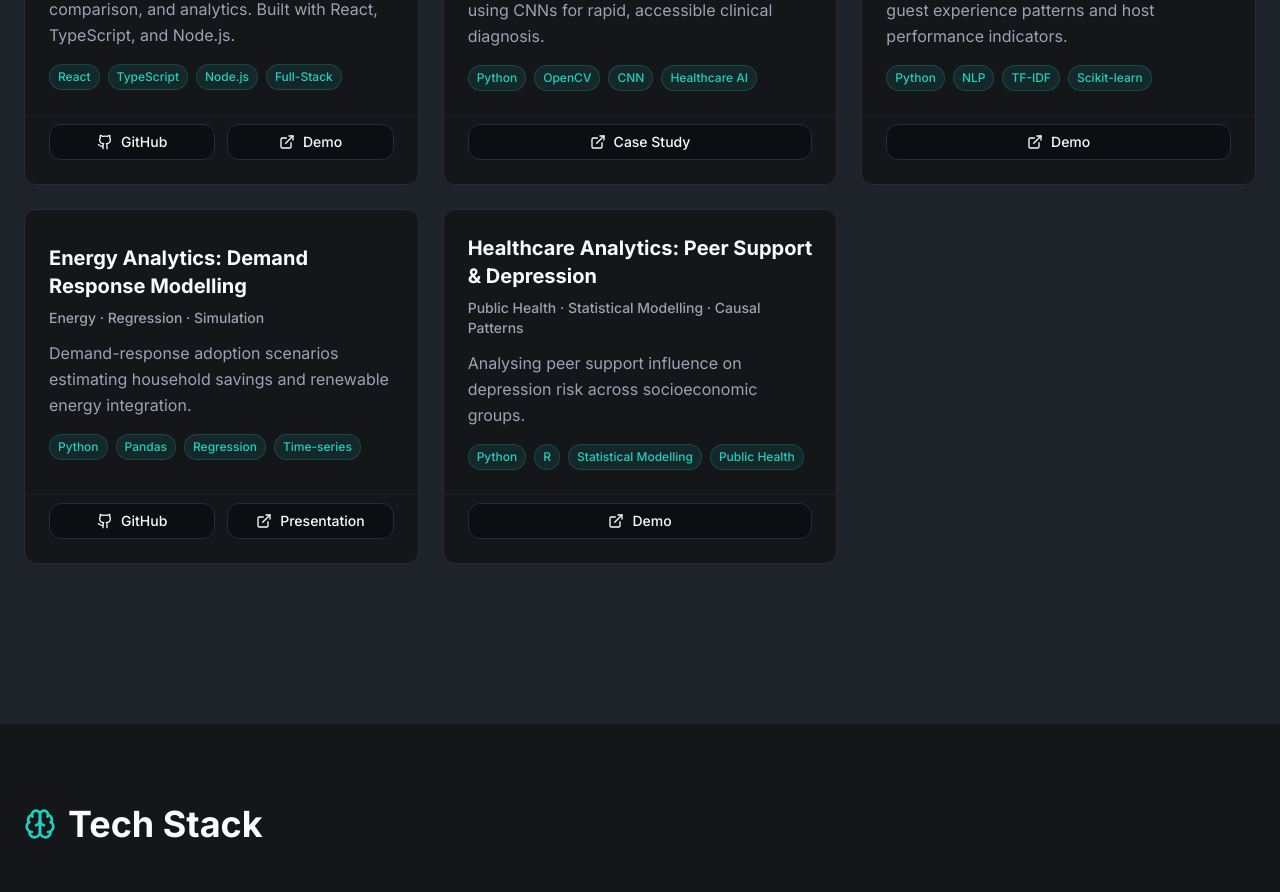
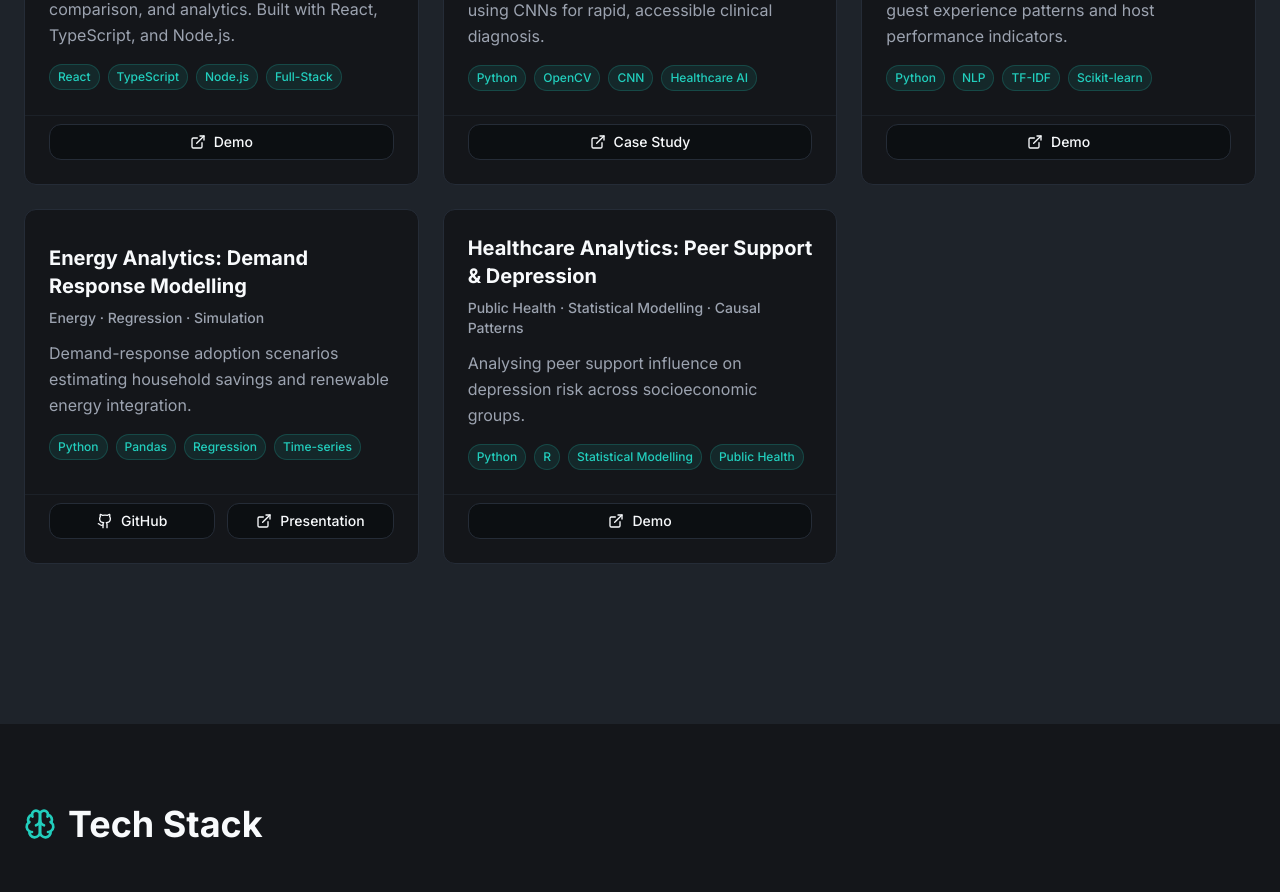
Before and after one commit to Harshm27/harsh-portfolio, a React (Vite) app: page / in a window 1280 px wide. Shown: the part 4560-5452 px from the top of the page. Built offline with nearby package versions, Linux system fonts and the light colour scheme; the HTML template or start-up script is replaced by a standard one.

Commit message:
Remove GitHub link from Logistics Analytics Dashboard, keep only demo

```diff
--- a/src/components/ProjectsNew.tsx
+++ b/src/components/ProjectsNew.tsx
@@ -27,7 +27,6 @@ const featuredProjects: Array<{
     results:
       "Enables businesses to analyze shipment data efficiently, compare carrier costs, and optimize logistics operations with visual analytics and route visualization.",
     tech_tags: ["React", "TypeScript", "Node.js", "Full-Stack"],
-    github: "https://github.com/Harshm27/logistics-analytics-dashboard",
     demo: "https://shipment-dashboard-v2.vercel.app",
   },
   {
```
Also changed, not shown: 2 other files (tests, documents, lock files or other folders).
